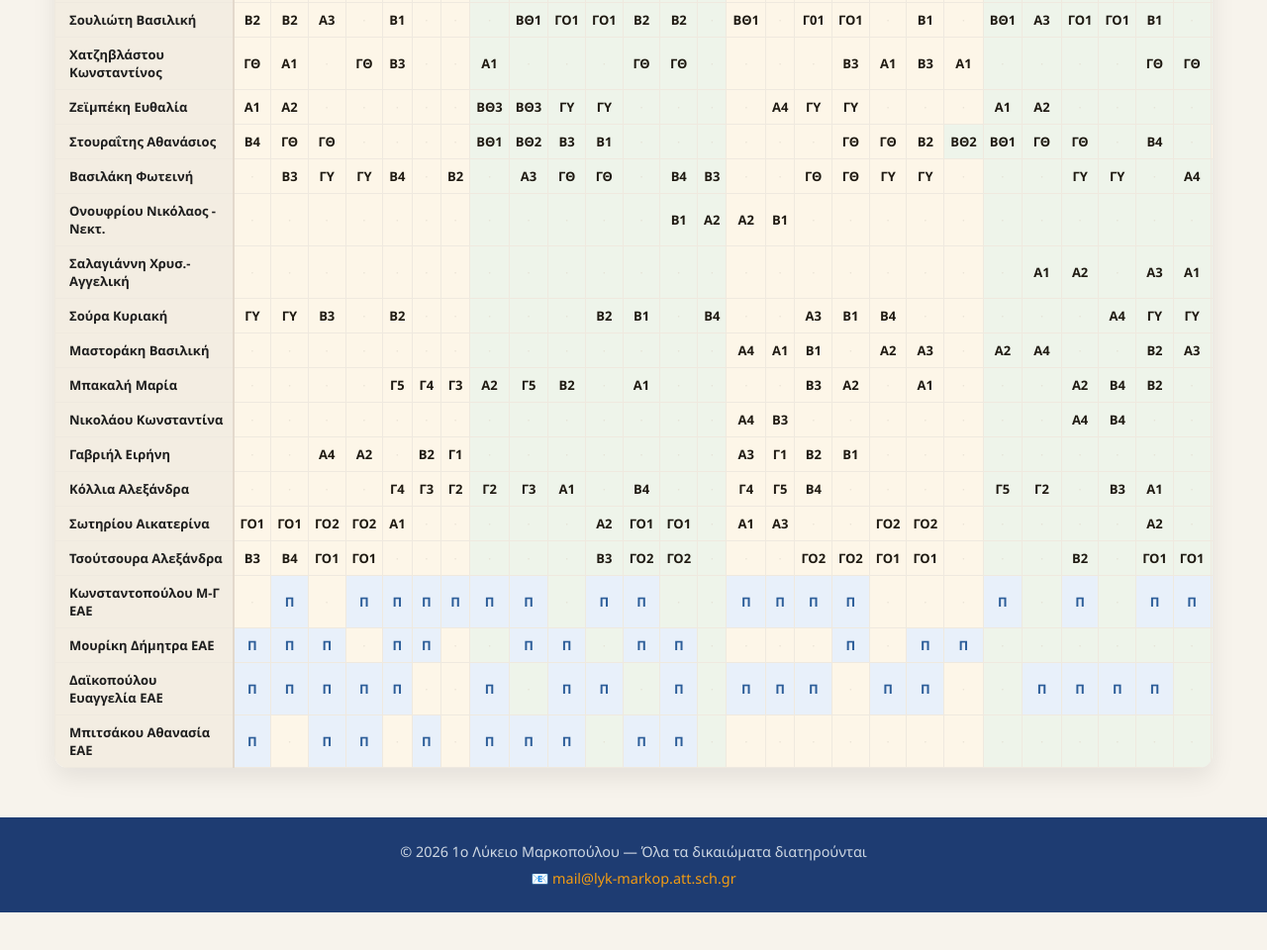
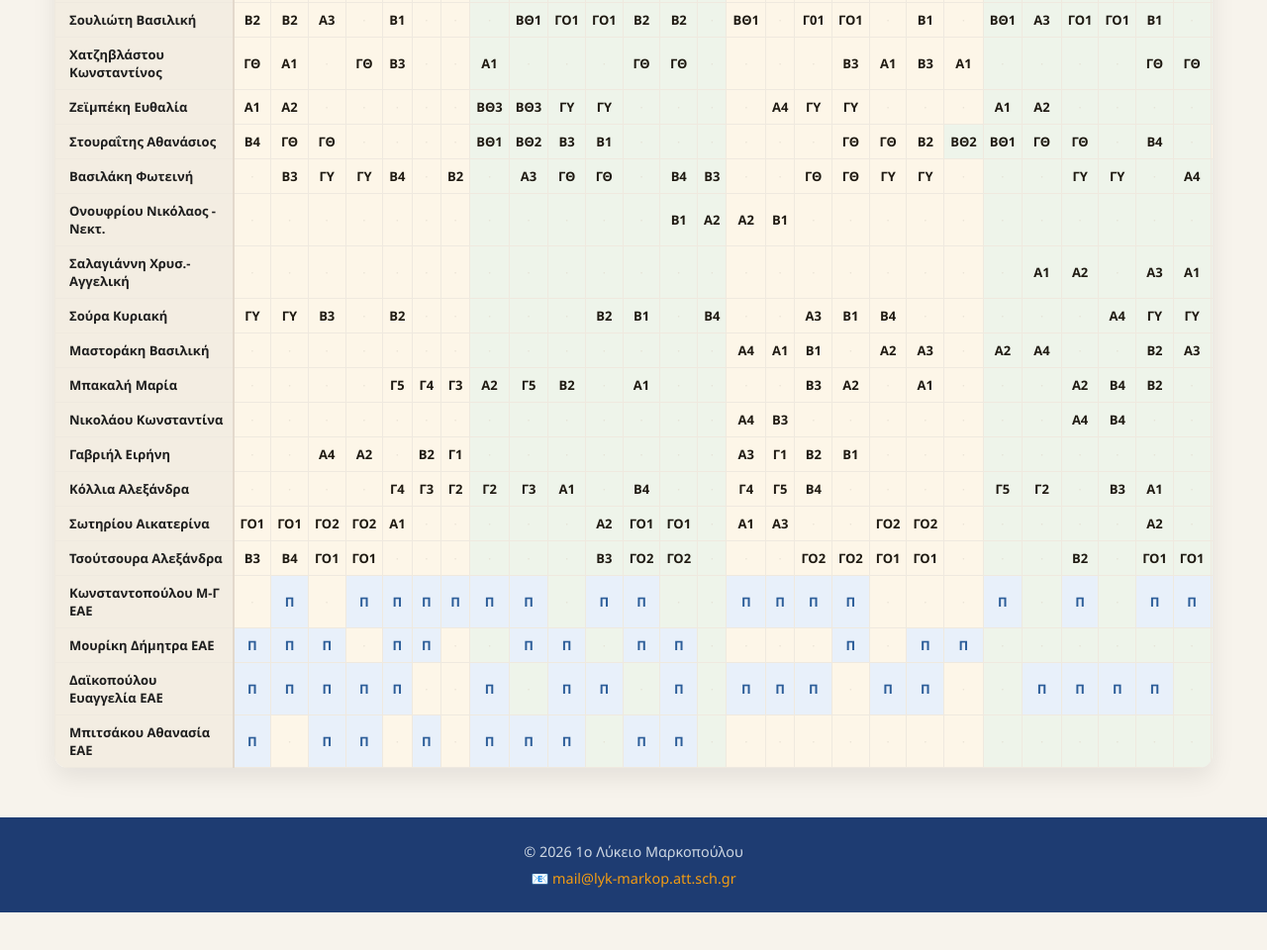
Before and after one commit to lykmarkop14web/programa, a plain HTML site: page arthra/arthro1.html in a window 1280 px wide. Shown: the part 892-1852 px from the top of the page at 99% size. Drawn offline with Linux system fonts and the light colour scheme.

Commit message:
Update arthro1.html

```diff
--- a/arthra/arthro1.html
+++ b/arthra/arthro1.html
@@ -336,7 +336,7 @@
 
 <!-- FOOTER -->
 <footer class="bottom">
-  <p>© 2026 1ο Λύκειο Μαρκοπούλου — Όλα τα δικαιώματα διατηρούνται</p>
+  <p>© 2026 1ο Λύκειο Μαρκοπούλου </p>
   <p style="margin-top:8px;">📧 <a href="mailto:mail@lyk-markop.att.sch.gr">mail@lyk-markop.att.sch.gr</a></p>
 </footer>
 
```
